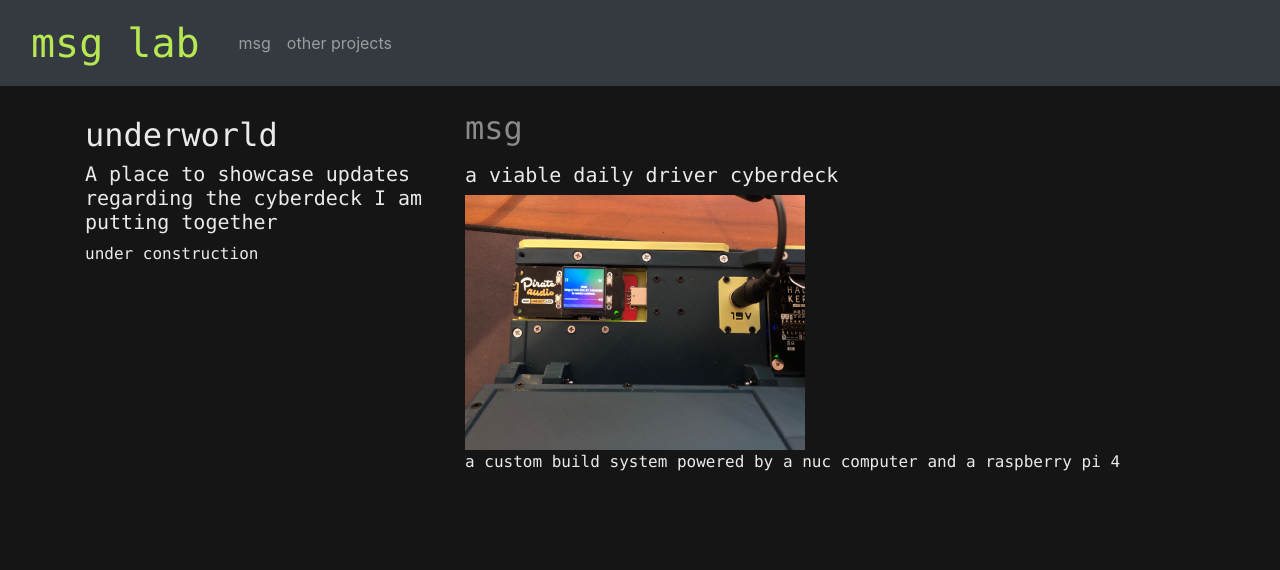
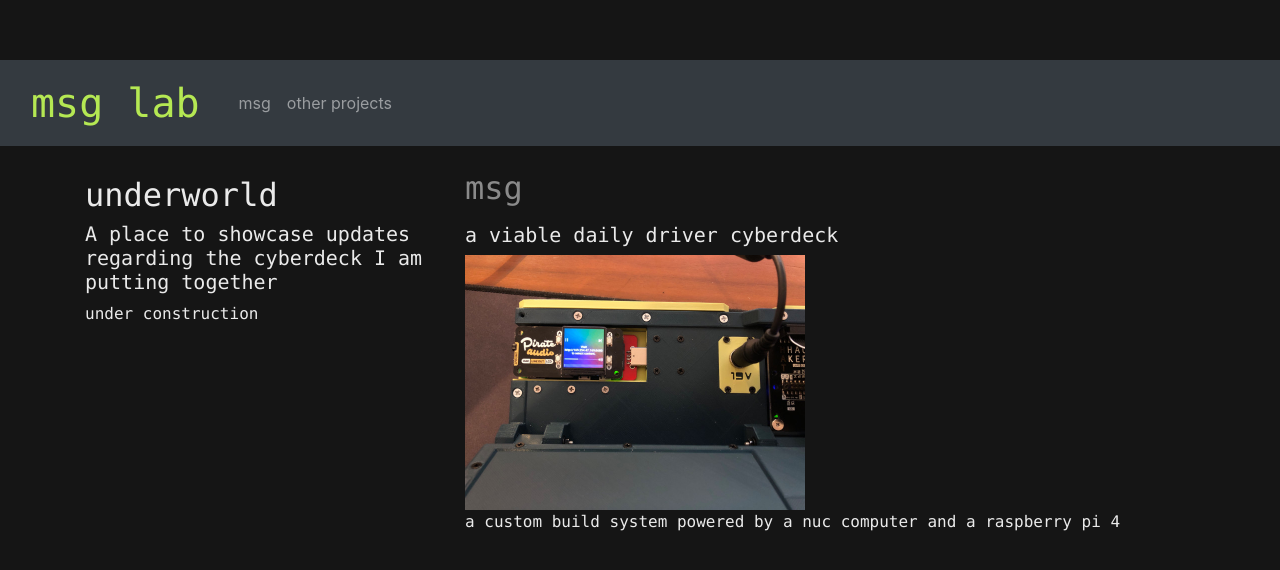
Before and after one commit to msglab/msglab, a Jekyll site: the page index.html, which Jekyll copies as it is, in a window 1280 px wide. Shown: the top 570 px of the page. Built offline with Jekyll 4.4.1, drawn with Linux system fonts in a browser that asks for light colours.

Commit message:
Update style.css

```diff
--- a/css/style.css
+++ b/css/style.css
@@ -1,14 +1,14 @@
 
 
 
-.main-header {
-   height: 500px
-}
-
-/* .top-navigation-bar nav.navbar.navbar-expand-sm.bg-dark.navbar-dark.fixed-top {
-   height: 50px;
-}
- */
+body {
+   padding-top: 60px;
+ }
+ @media (max-width: 979px) {
+   body {
+     padding-top: 0px;
+   }
+ }
 
 .main-page-img {
     /* height: 200px; */
```
